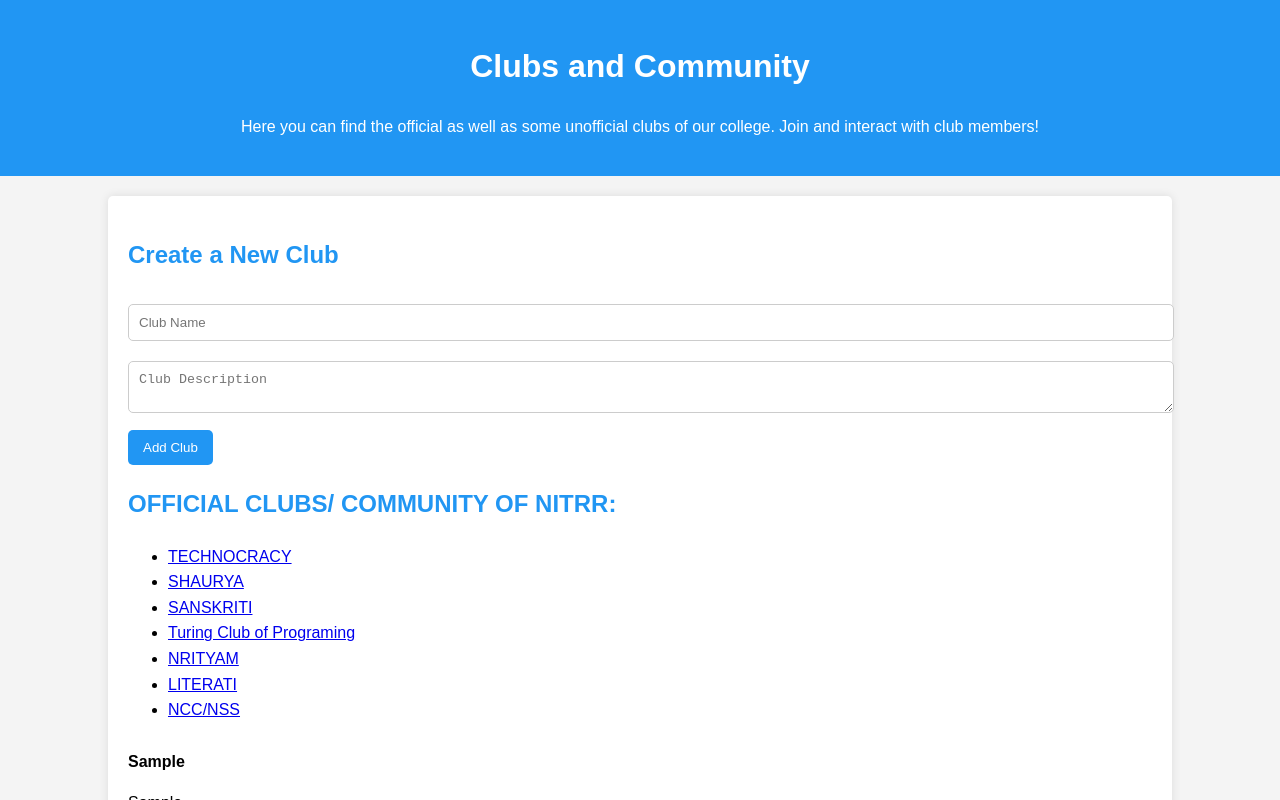
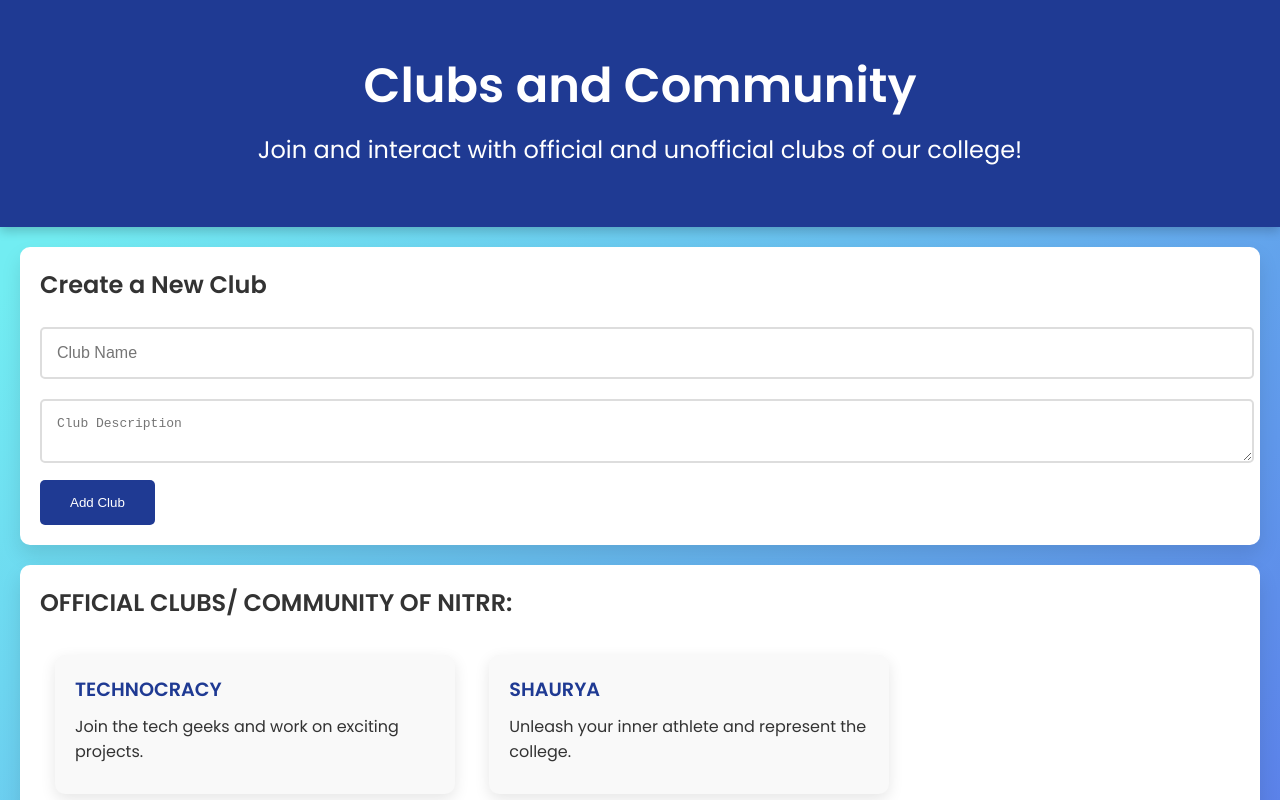
Before and after one commit to ShouryaGit023/repo1, a plain HTML site: page clubs.html in a window 1280 px wide. Both pictures are taken after typing "Sample", "Sample" into the empty fields and a click on the button "Add Club". Shown: the top 800 px of the page. Drawn offline with Linux system fonts and the light colour scheme.

Commit message:
club.html new modified by prakash

```diff
--- a/clubs.html
+++ b/clubs.html
@@ -4,17 +4,121 @@
     <meta charset="UTF-8">
     <meta name="viewport" content="width=device-width, initial-scale=1.0">
     <title>Clubs and Community</title>
-    <link rel="stylesheet" href="clubs.css">
+    <link href="https://fonts.googleapis.com/css2?family=Poppins:wght@400;600&display=swap" rel="stylesheet">
+    <style>
+        body {
+            font-family: 'Poppins', sans-serif;
+            margin: 0;
+            padding: 0;
+            background: linear-gradient(135deg, #72EDF2 10%, #5151E5 100%);
+            color: #333;
+        }
+        header {
+            background-color: #1F3A93;
+            color: white;
+            text-align: center;
+            padding: 50px 20px;
+            font-size: 1.5em;
+            box-shadow: 0 4px 10px rgba(0, 0, 0, 0.2);
+        }
+        h1, h2 {
+            font-weight: 600;
+            margin: 0;
+        }
+        p {
+            margin: 10px 0;
+        }
+        #club-form, #clubs {
+            margin: 20px auto;
+            padding: 20px;
+            max-width: 1200px;
+            background-color: white;
+            border-radius: 10px;
+            box-shadow: 0 10px 20px rgba(0, 0, 0, 0.1);
+        }
+        #club-form h2 {
+            margin-bottom: 15px;
+        }
+        input, textarea {
+            width: calc(100% - 20px);
+            padding: 15px;
+            margin: 10px 0;
+            border: 2px solid #ddd;
+            border-radius: 5px;
+            font-size: 1em;
+        }
+        button {
+            padding: 15px 30px;
+            background-color: #1F3A93;
+            color: white;
+            border: none;
+            border-radius: 5px;
+            cursor: pointer;
+            transition: all 0.3s ease;
+        }
+        button:hover {
+            background-color: #1E8BC3;
+            transform: scale(1.05);
+        }
+        #clubs h2 {
+            margin-bottom: 20px;
+        }
+        .club-card {
+            display: inline-block;
+            width: 30%;
+            margin: 15px;
+            padding: 20px;
+            background-color: #f9f9f9;
+            border-radius: 10px;
+            box-shadow: 0 5px 15px rgba(0, 0, 0, 0.1);
+            transition: transform 0.3s ease;
+        }
+        .club-card:hover {
+            transform: translateY(-10px);
+        }
+        .club-card a {
+            text-decoration: none;
+            color: #1F3A93;
+            font-weight: 600;
+            font-size: 1.2em;
+        }
+        footer {
+            text-align: center;
+            padding: 20px;
+            background-color: #1F3A93;
+            color: white;
+            position: relative;
+            bottom: 0;
+            width: 100%;
+        }
+        #new-club-message {
+            color: green;
+            text-align: center;
+            margin-bottom: 10px;
+            display: none;
+        }
+        /* Mobile styles */
+        @media (max-width: 768px) {
+            .club-card {
+                width: 100%;
+                margin: 10px 0;
+            }
+            button {
+                width: 100%;
+            }
+        }
+    </style>
 </head>
 <body>
     <header>
         <h1>Clubs and Community</h1>
-        <p>Here you can find the official as well as some unofficial clubs of our college. Join and interact with club members!</p>
+        <p>Join and interact with official and unofficial clubs of our college!</p>
     </header>
 
     <main>
         <section id="club-form">
             <h2>Create a New Club</h2>
+            <div id="new-club-message">Your new club has been added successfully!</div>
             <input type="text" id="club-name" placeholder="Club Name" required>
             <textarea id="club-description" placeholder="Club Description" required></textarea>
             <button id="submit-club">Add Club</button>
@@ -22,32 +126,87 @@
 
         <section id="clubs">
             <h2>OFFICIAL CLUBS/ COMMUNITY OF NITRR:</h2>
-            <div id="club-list">
-                <ul>
-                    <li><a href="https://technocracy.nitrr.ac.in/aavartan" target="_blank">TECHNOCRACY</a></li>
-                    <li><a href="shaurya" target="_blank">SHAURYA</a></li>
-                    <li><a href="xyz" target="_blank">SANSKRITI</a></li>
-                    <li><a href="https://codeutsava.nitrr.ac.in/" target="_blank">Turing Club of Programing</a></li>
-                    <li><a href="nrityaml" target="_blank">NRITYAM</a></li>
-                    <li><a href="literati" target="_blank">LITERATI</a></li>
-                    <li><a href="ncc nss" target="_blank">NCC/NSS</a></li>
-                </ul>
+            <div class="club-card">
+                <a href="https://technocracy.nitrr.ac.in/aavartan" target="_blank">TECHNOCRACY</a>
+                <p>Join the tech geeks and work on exciting projects.</p>
             </div>
-
-
-            <h2>Available Clubs</h2>
-
-            <div id="club-list 2"></div>
-
+            <div class="club-card">
+                <a href="shaurya" target="_blank">SHAURYA</a>
+                <p>Unleash your inner athlete and represent the college.</p>
+            </div>
+            <div class="club-card">
+                <a href="xyz" target="_blank">SANSKRITI</a>
+                <p>Immerse yourself in cultural activities and events.</p>
+            </div>
+            <div class="club-card">
+                <a href="https://codeutsava.nitrr.ac.in/" target="_blank">Turing Club of Programming</a>
+                <p>Coding enthusiasts unite for coding competitions and learning.</p>
+            </div>
+            <div class="club-card">
+                <a href="nrityaml" target="_blank">NRITYAM</a>
+                <p>Feel the rhythm and show off your dance moves!</p>
+            </div>
+            <div class="club-card">
+                <a href="literati" target="_blank">LITERATI</a>
+                <p>Engage with literature, writing, and discussions.</p>
+            </div>
+            <div class="club-card">
+                <a href="ncc nss" target="_blank">NCC/NSS</a>
+                <p>Serve the nation while developing discipline and leadership.</p>
             </div>
         </section>
 
+        <section id="available-clubs">
+            <h2>Available Clubs</h2>
+            <div id="new-club-list"></div>
+        </section>
     </main>
 
     <footer>
-        <p>&copy; 2024 Clubs and Community</p>
+        <p>&copy; 2024 Clubs and Community | NITRR</p>
     </footer>
 
-    <script src="clubs.js"></script>
+    <script>
+        document.getElementById('submit-club').addEventListener('click', function() {
+            // Get values from input fields
+            const clubName = document.getElementById('club-name').value;
+            const clubDescription = document.getElementById('club-description').value;
+
+            // Validation: check if inputs are not empty
+            if (clubName.trim() === '' || clubDescription.trim() === '') {
+                alert('Please fill out both fields!');
+                return;
+            }
+
+            // Create new club card
+            const newClub = document.createElement('div');
+            newClub.classList.add('club-card');
+
+            const clubLink = document.createElement('a');
+            clubLink.textContent = clubName;
+            clubLink.href = "#"; // Default link, can be modified later
+            clubLink.target = "_blank";
+
+            const clubDesc = document.createElement('p');
+            clubDesc.textContent = clubDescription;
+
+            newClub.appendChild(clubLink);
+            newClub.appendChild(clubDesc);
+
+            // Add new club to the available clubs section
+            document.getElementById('new-club-list').appendChild(newClub);
+
+            // Clear input fields
+            document.getElementById('club-name').value = '';
+            document.getElementById('club-description').value = '';
+
+            // Show success message
+            const message = document.getElementById('new-club-message');
+            message.style.display = 'block';
+            setTimeout(() => {
+                message.style.display = 'none';
+            }, 2000);
+        });
+    </script>
 </body>
 </html>
```
